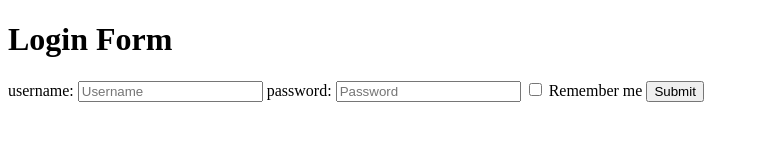
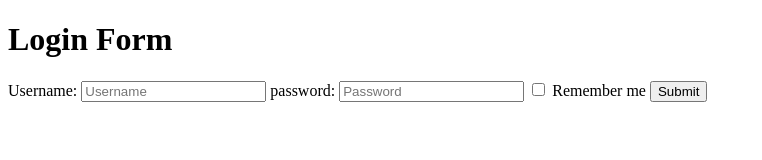
Before and after one commit to acciojob/remember-me-login-form-Dipto07, a website: page main.html in a window 1280 px wide. Shown: the full height of the page, 0-762 px from the left. Drawn offline with Linux system fonts and the light colour scheme.

Commit message:
created a submission

```diff
--- a/main.html
+++ b/main.html
@@ -11,7 +11,7 @@
         <h1>Login Form</h1>
         <form id="loginForm">
 			<label for="username">
-				username:
+				Username:
 			</label>
 		<input type="text" placeholder="Username" id="username" required>
 
```
